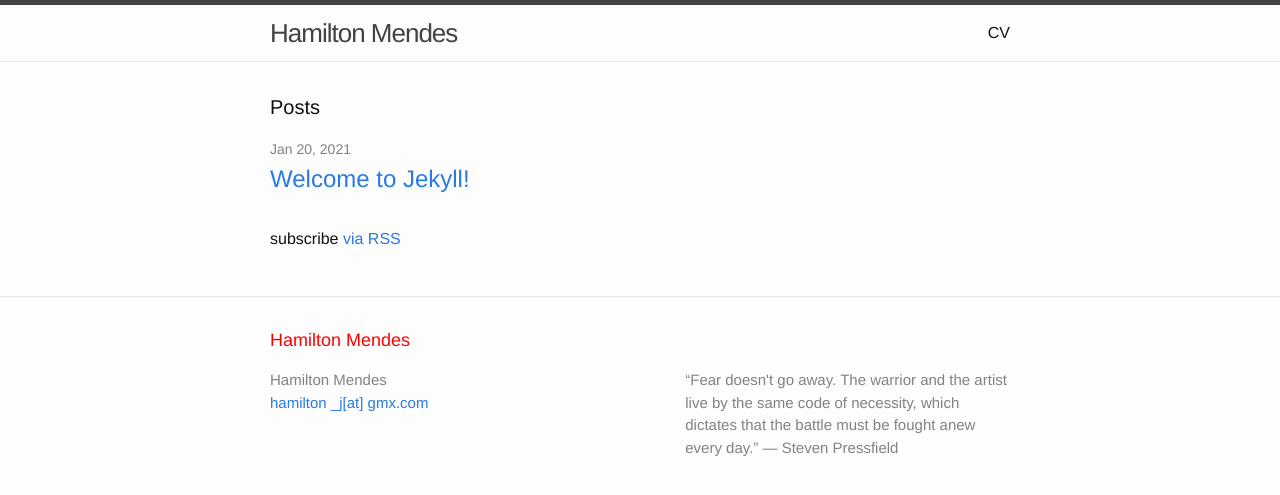
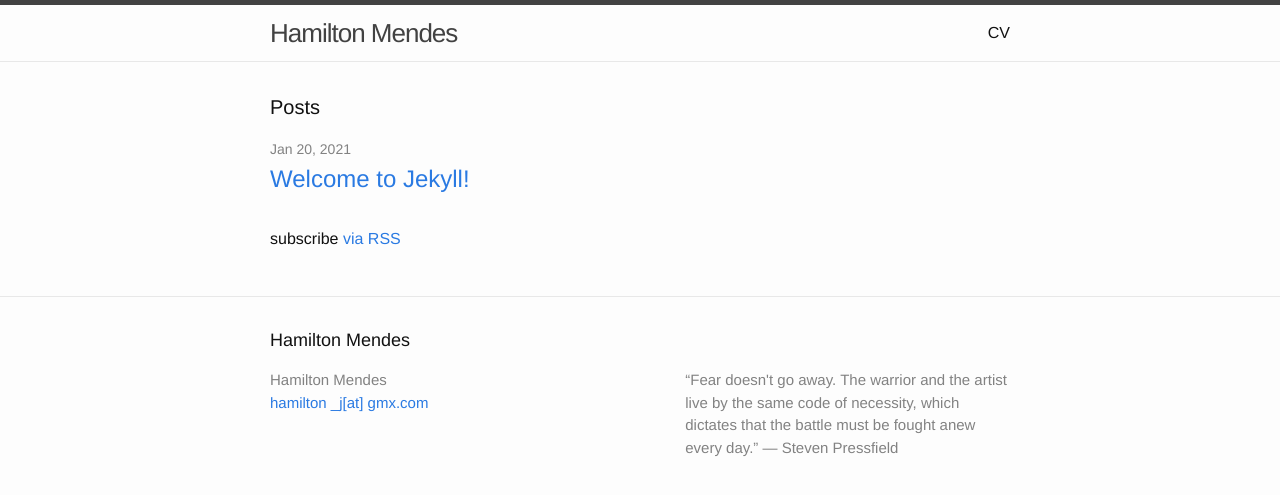
Before and after one commit to hamilton-m/hamilton-m.github.io, a Jekyll site: the page built from index.html, in a window 1280 px wide. Shown: the top 495 px of the page. Built offline with Jekyll 4.4.1, drawn with Linux system fonts in a browser that asks for light colours.

Commit message:
editing...

```diff
--- a/css/main.scss
+++ b/css/main.scss
@@ -27,10 +27,23 @@
 	color: #949cdf;
 	position: relative; top: -7px;
 }
-h2 {
-	color: red;
+h2{
+	position: relative;
+	left: 0;
+	transition: left ease 0.5s;
 }
-
+h2:hover{
+	position: relative; left: 7px;
+}
+li{
+	position: relative;
+	left: 0;
+	transition: left ease 0.5s;
+}
+li:hover{
+	position: relative; left: 7px;
+	background: #f6ecf0;
+}
 
 
 // Our variables
```
Also changed, not shown: 2 other files.
